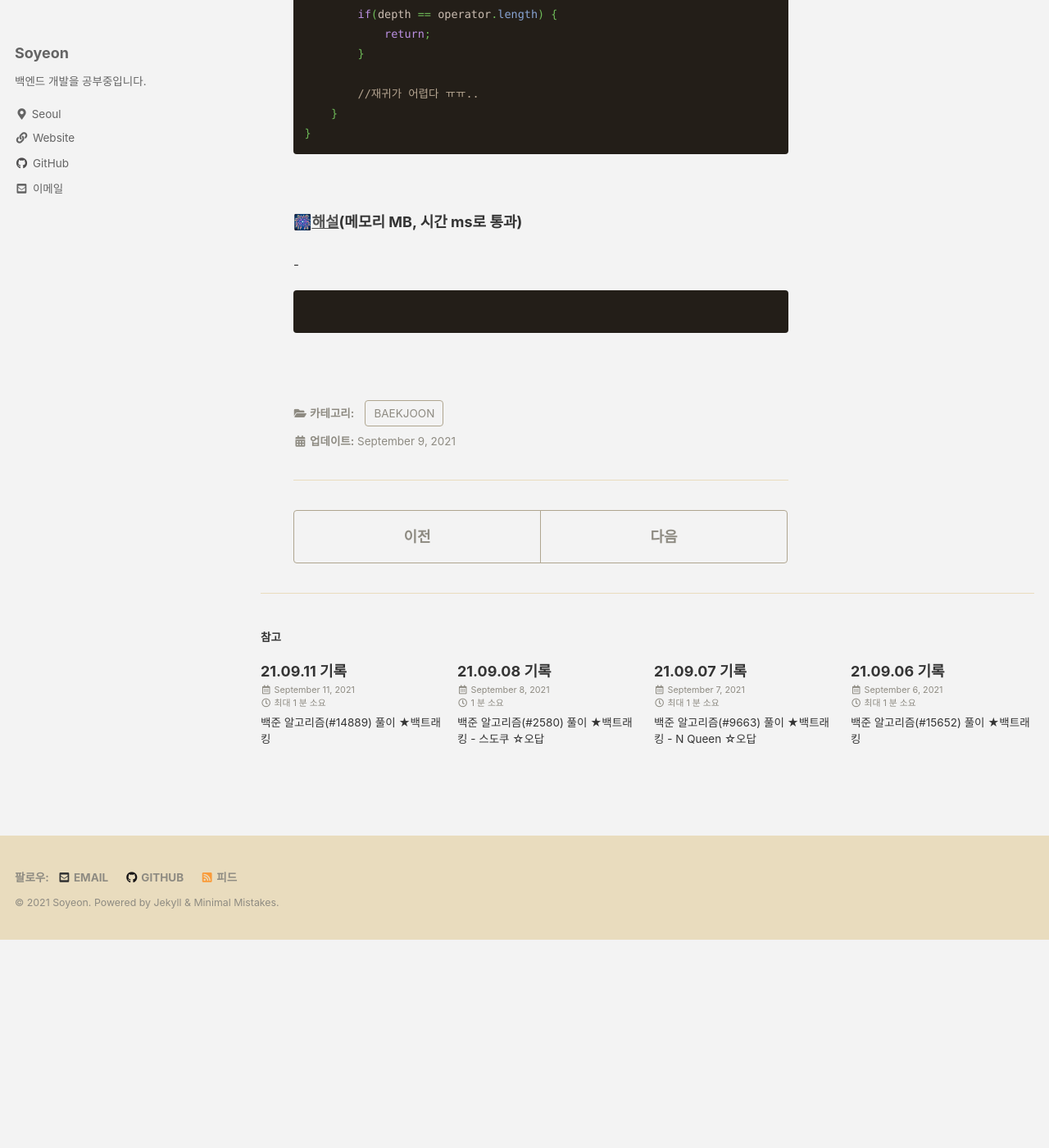
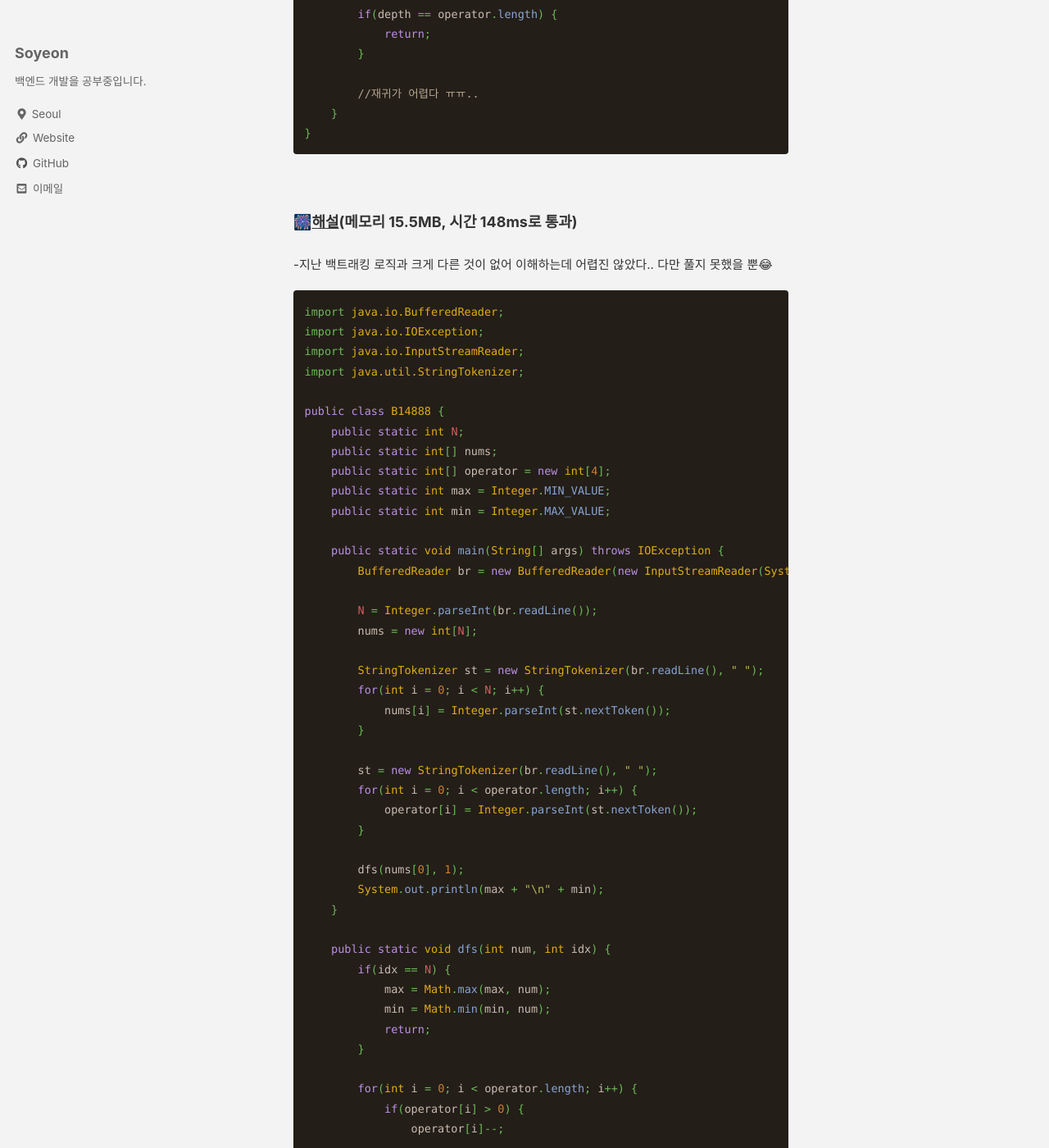
Before and after one commit to liv660/liv660.github.io, a Jekyll site: the page built from _posts/TIL/21.09.study/2021-09-09-210909.md, in a window 1280 px wide and 1400 px high, scrolled down 1753 px. Shown: the whole window at 82% size. Built offline with Jekyll 4.4.1, drawn with Linux system fonts in a browser that asks for light colours; cached includes are drawn as plain includes; before the commit the page ends 2899 px from its top, so only the background shows below that; some of the changed text lies outside the part shown.

Commit message:
Update 09.09 #14888 algorithm

````diff
--- a/_posts/TIL/21.09.study/2021-09-09-210909.md
+++ b/_posts/TIL/21.09.study/2021-09-09-210909.md
@@ -76,10 +76,68 @@ public class B14888 {
 ```
 <br>
 
-###### 🎆[해설]()(메모리 MB, 시간 ms로 통과)<br/>
--<br>
+###### 🎆[해설](https://st-lab.tistory.com/121)(메모리 15.5MB, 시간 148ms로 통과)<br/>
+-지난 백트래킹 로직과 크게 다른 것이 없어 이해하는데 어렵진 않았다.. 다만 풀지 못했을 뿐😂<br>
 
 ```java
+import java.io.BufferedReader;
+import java.io.IOException;
+import java.io.InputStreamReader;
+import java.util.StringTokenizer;
 
+public class B14888 {
+    public static int N;
+    public static int[] nums;
+    public static int[] operator = new int[4];
+    public static int max = Integer.MIN_VALUE;
+    public static int min = Integer.MAX_VALUE;
+
+    public static void main(String[] args) throws IOException {
+        BufferedReader br = new BufferedReader(new InputStreamReader(System.in));
+
+        N = Integer.parseInt(br.readLine());
+        nums = new int[N];
+
+        StringTokenizer st = new StringTokenizer(br.readLine(), " ");
+        for(int i = 0; i < N; i++) {
+            nums[i] = Integer.parseInt(st.nextToken());
+        }
+
+        st = new StringTokenizer(br.readLine(), " ");
+        for(int i = 0; i < operator.length; i++) {
+            operator[i] = Integer.parseInt(st.nextToken());
+        }
+
+        dfs(nums[0], 1);
+        System.out.println(max + "\n" + min);
+    }
+
+    public static void dfs(int num, int idx) {
+        if(idx == N) {
+            max = Math.max(max, num);
+            min = Math.min(min, num);
+            return;
+        }
+
+        for(int i = 0; i < operator.length; i++) {
+            if(operator[i] > 0) {
+                operator[i]--;
+
+                switch (i) {
+                    case 0 : dfs(num + nums[idx], idx+1);
+                        break;
+                    case 1: dfs(num - nums[idx], idx+1);
+                        break;
+                    case 2: dfs(num * nums[idx], idx+1);
+                        break;
+                    case 3: dfs(num / nums[idx], idx+1);
+                        break;
+                }
+
+                operator[i]++;
+            }
+        }
+    }
+}
 ```
 <br>
````
